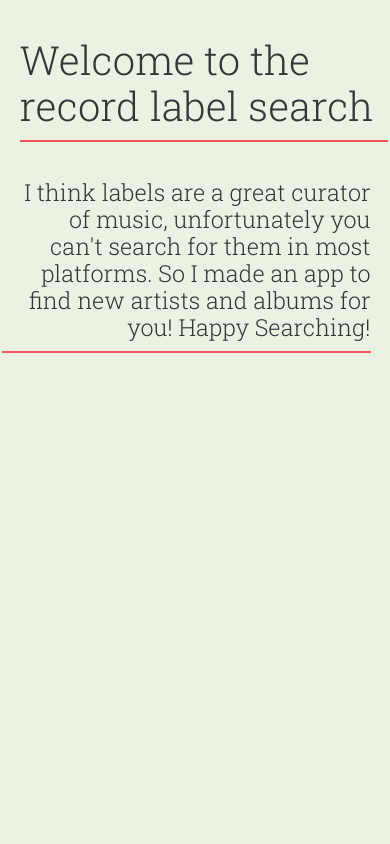
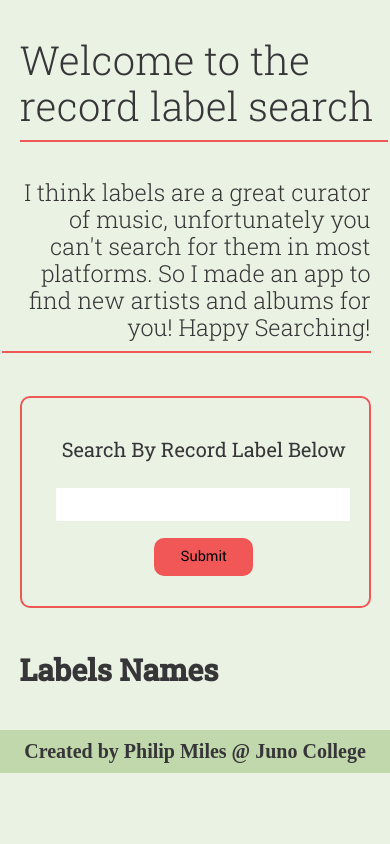
Before and after one commit to pgm87/philip-miles-project3, a React (Create React App) app: page / in a window 390 px wide. Shown: the top 844 px of the page. Built offline with nearby package versions, Linux system fonts and the light colour scheme.

Commit message:
removed viewheight...for now

```diff
--- a/src/App.css
+++ b/src/App.css
@@ -341,11 +341,6 @@ i {
   color: #363537;
 }
 
-@media (max-width: 480px) {
-  header {
-    height: 100vh;
-  }
-}
 header h1 {
   text-align: left;
   border-bottom: 2px solid #F25757;
--- a/src/partials/_header.scss
+++ b/src/partials/_header.scss
@@ -2,9 +2,6 @@
 @use "mixins" as *;
 
 header {
-    @include mobile {
-        height: 100vh;
-    }
 
     h1 {
         text-align: left;
```
